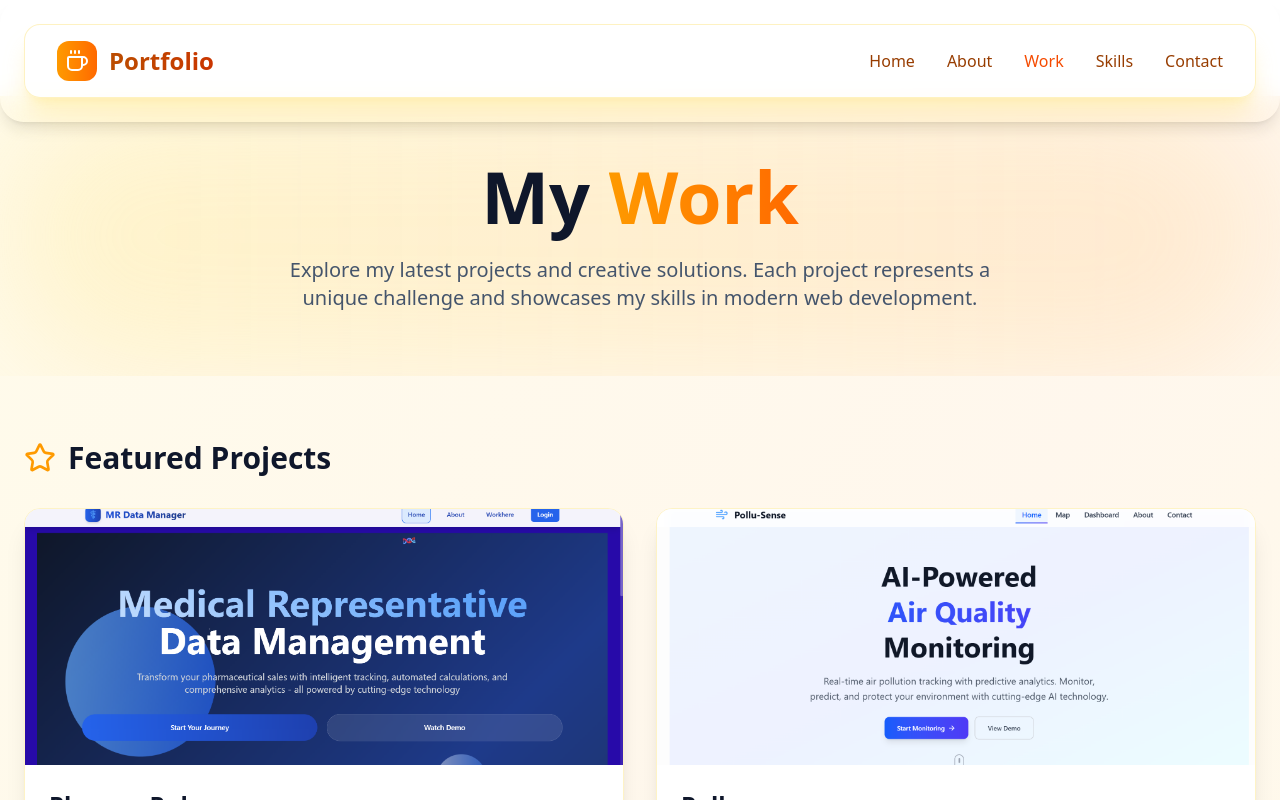
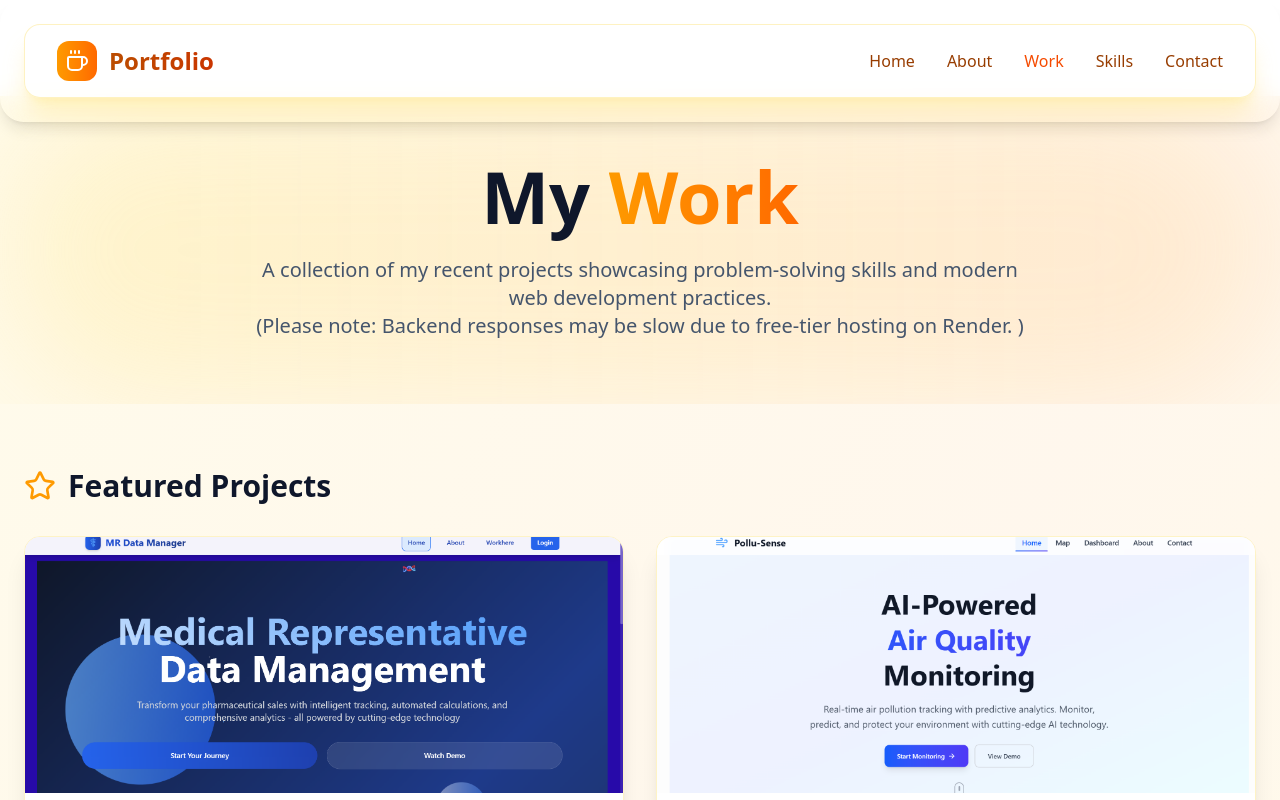
Before and after one commit to Sahilbagga297/PortFolio, a React (Vite) app in the folder frontend/: page /Work in a window 1280 px wide. Shown: the top 800 px of the page. Built offline with nearby package versions, Linux system fonts and the light colour scheme.

Commit message:
resume updated

```diff
--- a/frontend/src/pages/Home.jsx
+++ b/frontend/src/pages/Home.jsx
@@ -42,8 +42,8 @@ const Home = () => {
   const handleDownloadResume = () => {
     // Create a link element
     const link = document.createElement('a');
-    link.href = '/resume.pdf';
-    link.download = 'Sahil_Bagga_Resume.pdf';
+    link.href = '/SahilBagga_Resumepwc.pdf';
+    link.download = 'SahilBagga_Resumepwc.pdf';
     link.target = '_blank';
 
     // Append to body, click, and remove
--- a/frontend/src/pages/work.jsx
+++ b/frontend/src/pages/work.jsx
@@ -70,8 +70,10 @@ const Work = () => {
               My <span className="bg-gradient-to-r from-amber-500 to-orange-500 bg-clip-text text-transparent">Work</span>
             </h1>
             <p className="text-base sm:text-xl text-slate-600 max-w-3xl mx-auto">
-              Explore my latest projects and creative solutions. Each project represents a unique challenge
-              and showcases my skills in modern web development.
+              A collection of my recent projects showcasing problem-solving skills and modern web development practices.
+            </p>
+            <p className="text-base sm:text-xl text-slate-600 max-w-3xl mx-auto">
+              (Please note: Backend responses may be slow due to free-tier hosting on Render. )
             </p>
           </div>
         </div>
```
Also changed, not shown: 2 other files (tests, documents, lock files or other folders).
